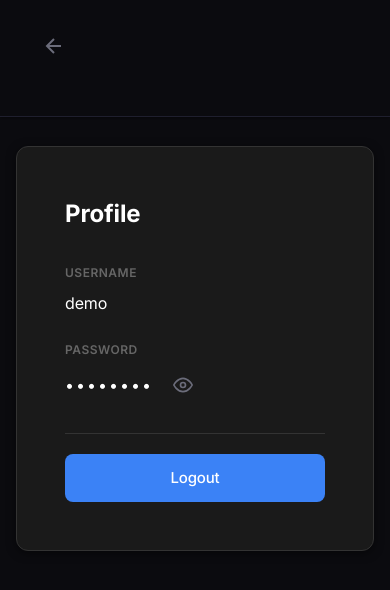
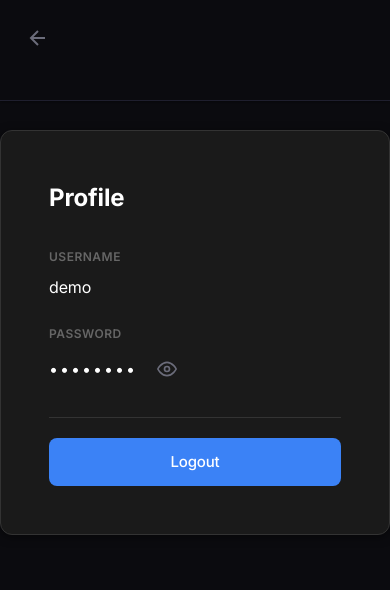
Before and after one commit to aarontzhang/sentinel, a Flask app: page /profile in a window 390 px wide. Shown: the top 590 px of the page. Run offline with Flask 3, Linux system fonts and the light colour scheme; a user stored in the database is signed in; data comes from the database, SQL or seed files in the repository; some libraries are stand-ins or nearby versions.

Commit message:
Implement full-width card layout with edge-to-edge design
- Remove container max-width and padding for full-screen cards
- Update navigation to match full-width layout (no max-width)
- Change stock cards from rounded boxes to full-width sections with border-bottom
- Ensure consistent 20px horizontal padding across nav, watchlist-info, and cards
- Update media queries for responsive full-width design (16px padding on mobile)
- Cards now stack vertically and fill entire screen width
- Header navigation stays fixed at top with consistent full-width alignment

Co-Authored-By: Claude Sonnet 4.5 <noreply@anthropic.com>

```diff
--- a/static/css/style.css
+++ b/static/css/style.css
@@ -320,9 +320,8 @@ body {
 }
 
 .nav-content {
-    max-width: 1400px;
-    margin: 0 auto;
-    padding: 0 30px;
+    margin: 0;
+    padding: 0 20px;
     display: flex;
     justify-content: space-between;
     align-items: center;
@@ -409,15 +408,17 @@ body {
 }
 
 .container {
-    margin: 0 auto;
-    padding: 24px;
-    max-width: 1600px;
+    margin: 0;
+    padding: 0;
     position: relative;
     z-index: 1;
 }
 
 .watchlist-info {
-    margin-bottom: 20px;
+    margin-bottom: 0;
+    padding: 16px 20px;
+    background: var(--color-bg-tertiary);
+    border-bottom: 1px solid var(--color-border-primary);
 }
 
 .info-header {
@@ -469,26 +470,23 @@ body {
 .stocks-grid {
     display: grid;
     grid-template-columns: 1fr;
-    gap: 24px;
+    gap: 0;
     position: relative;
     z-index: 1;
-    max-width: 1200px;
-    margin: 0 auto;
 }
 
 .stock-card {
     background: var(--color-bg-tertiary);
-    border-radius: var(--radius-lg);
-    padding: var(--spacing-lg);
-    box-shadow: var(--shadow-sm);
-    border: 1px solid var(--color-border-primary);
+    border-radius: 0;
+    padding: 24px 20px;
+    box-shadow: none;
+    border-bottom: 1px solid var(--color-border-primary);
     transition: all var(--transition-base);
     position: relative;
 }
 
 .stock-card:hover {
-    border-color: var(--color-border-secondary);
-    box-shadow: var(--shadow-md);
+    background: var(--color-bg-secondary);
 }
 
 .stock-card.dragging {
@@ -1420,12 +1418,8 @@ body {
 
 /* Tablet breakpoint */
 @media (max-width: 1024px) {
-    .container {
-        padding: var(--spacing-lg);
-    }
-
     .nav-content {
-        padding: 0 var(--spacing-xl);
+        padding: 0 20px;
     }
 
     .search-input {
@@ -1442,7 +1436,7 @@ body {
     .nav-content {
         flex-direction: column;
         height: auto;
-        padding: var(--spacing-lg) var(--spacing-xl);
+        padding: 16px 20px;
         gap: var(--spacing-lg);
     }
 
@@ -1458,12 +1452,8 @@ body {
         font-size: 16px;
     }
 
-    .stocks-grid {
-        gap: var(--spacing-md);
-    }
-
     .stock-card {
-        padding: var(--spacing-lg);
+        padding: 20px 16px;
     }
 
     .stock-card:hover {
@@ -1563,12 +1553,16 @@ body {
 
 /* Small mobile breakpoint */
 @media (max-width: 480px) {
-    .container {
-        padding: var(--spacing-md);
+    .nav-content {
+        padding: 16px;
+    }
+
+    .watchlist-info {
+        padding: 12px 16px;
     }
 
     .stock-card {
-        padding: var(--spacing-md);
+        padding: 20px 16px;
     }
 
     .auth-left {
```
